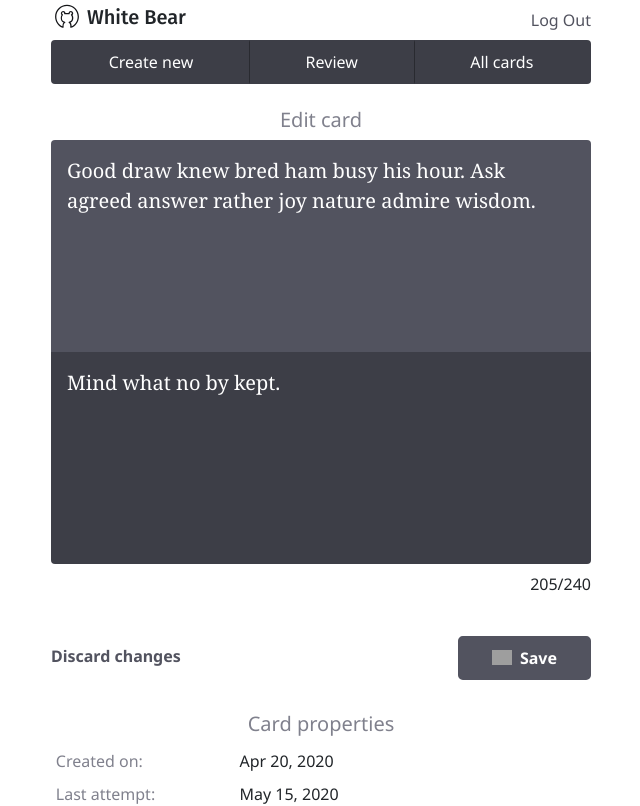
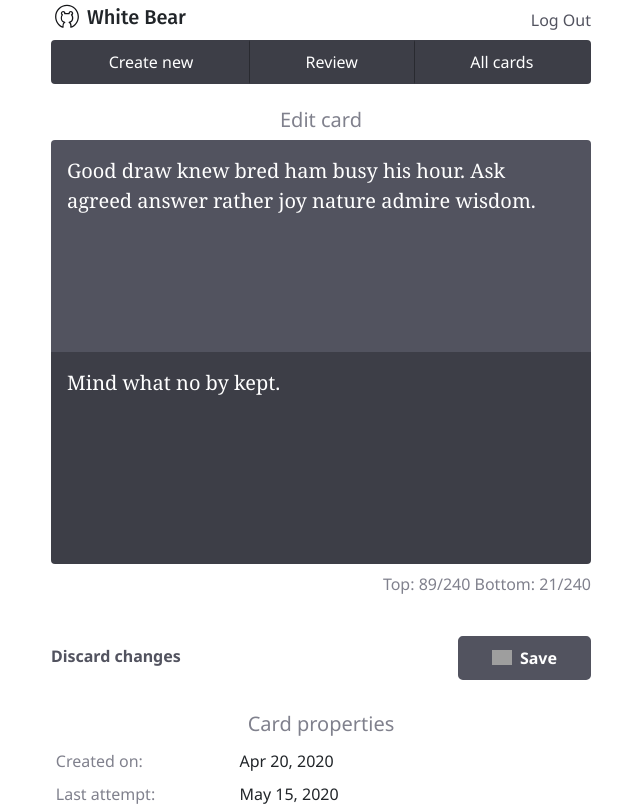
Before and after one commit to Chris-Fortier/white-bear-mpa, a React (Create React App) app: page /edit in a window 1280 px wide. Shown: the top 806 px of the page, without its empty margins (319-959 px from the left). Built offline with nearby package versions, Linux system fonts and the light colour scheme; grey boxes are pictures that could not be loaded.

Commit message:
apply "Character Counters in React" video, not including the self application stuff at end of video

```diff
--- a/src/components/pages/AllCards.js
+++ b/src/components/pages/AllCards.js
@@ -42,8 +42,8 @@ export default function AllCards() {
                   >
                      <option value="volvo">Most recent</option>
                      <option value="saab">Oldest</option>
-                     <option value="mercedes">Hardest</option>
-                     <option value="audi">Easiest</option>
+                     {/* <option value="mercedes">Hardest</option>
+                     <option value="audi">Easiest</option> */}
                   </select>
                </div>
             </div>
--- a/src/components/pages/Edit.js
+++ b/src/components/pages/Edit.js
@@ -3,10 +3,47 @@ import AppTemplate from "../ui/AppTemplate";
 import { Link } from "react-router-dom"; // a React element for linking
 import memoryCards from "../../mock-data/memory-cards";
 import toDisplayData from "date-fns/format";
+import classnames from "classnames";
+import { checkIsOver, MAX_CARD_CHARS } from "../../utils/helpers"; // use {} if its not importing the default export
 
 const memoryCard = memoryCards[2];
 
-export default function Edit() {
+export default class Edit extends React.Component {
+   constructor(props) {
+      super(props);
+      console.log("In the edit component");
+      this.state = {
+         answerText: memoryCard.answer,
+         imageryText: memoryCard.imagery,
+      };
+   }
+
+   checkHasInvalidCharacterCount() {
+      if (
+         this.state.answerText.length > MAX_CARD_CHARS ||
+         this.state.answerText.length === 0 ||
+         this.state.imageryText.length > MAX_CARD_CHARS ||
+         this.state.imageryText.length === 0
+      ) {
+         return true;
+      } else {
+         return false;
+      }
+   }
+
+   // updates the state based on user edits to the input
+   setImageryText(e) {
+      this.setState({ imageryText: e.target.value }); // sets the state to match the user input (value of the event)
+      // console.log(e.target, e.target.value);
+   }
+
+   // updates the state based on user edits to the input
+   setAnswerText(e) {
+      this.setState({ answerText: e.target.value }); // sets the state to match the user input (value of the event)
+      // console.log(e.target, e.target.value);
+   }
+
+   render() {
       return (
          <AppTemplate>
             <h4>Edit card</h4>
@@ -15,37 +52,51 @@ export default function Edit() {
                <div className="card bg-primary">
                   <div className="card-body">
                      <textarea
-                     rows="11"
-                     className="d-sm-none"
+                        rows="6"
+                        className="d-sm-block"
                         autoFocus
                         defaultValue={memoryCard.imagery}
-                  ></textarea>
-                  <textarea
-                     rows="6"
-                     className="d-none d-sm-block"
-                     autoFocus
-                     defaultValue={memoryCard.imagery}
+                        onChange={(e) => this.setImageryText(e)}
                      ></textarea>
                   </div>
                </div>
                <div className="card bg-secondary">
                   <div className="card-body">
                      <textarea
-                     rows="11"
-                     className="d-sm-none"
+                        rows="6"
+                        className="d-sm-block"
                         defaultValue={memoryCard.answer}
-                  ></textarea>
-                  <textarea
-                     rows="6"
-                     className="d-none d-sm-block"
-                     defaultValue={memoryCard.answer}
+                        onChange={(e) => this.setAnswerText(e)}
                      ></textarea>
                   </div>
                </div>
             </div>
 
-         <div className="float-right mb-5">
-            <p>205/240</p>
+            <div className="float-right mb-5 text-muted">
+               <p>
+                  <span
+                     className={classnames({
+                        "text-danger": checkIsOver(
+                           this.state.imageryText,
+                           MAX_CARD_CHARS
+                        ),
+                     })}
+                  >
+                     Top:&nbsp;{this.state.imageryText.length}/{MAX_CARD_CHARS}
+                     &nbsp;
+                  </span>
+                  <span
+                     className={classnames({
+                        "text-danger": checkIsOver(
+                           this.state.answerText,
+                           MAX_CARD_CHARS
+                        ),
+                     })}
+                  >
+                     Bottom:&nbsp;{this.state.answerText.length}/
+                     {MAX_CARD_CHARS}
+                  </span>
+               </p>
             </div>
             <div className="clearfix"></div>
 
@@ -58,7 +109,10 @@ export default function Edit() {
 
                <div className="col">
                   <Link
-                  className="btn btn-primary btn-lg float-right"
+                     className={classnames(
+                        "btn btn-primary btn-lg float-right",
+                        { disabled: this.checkHasInvalidCharacterCount() }
+                     )}
                      to="/all-cards"
                   >
                      <img
@@ -79,18 +133,26 @@ export default function Edit() {
                <tbody>
                   <tr>
                      <th scope="row">Created on:</th>
-                  <td>{toDisplayData(memoryCard.createdAt, "MMM dd, yyyy")}</td>
+                     <td>
+                        {toDisplayData(memoryCard.createdAt, "MMM dd, yyyy")}
+                     </td>
                   </tr>
                   <tr>
                      <th scope="row">Last attempt:</th>
                      <td>
-                     {toDisplayData(memoryCard.lastAttemptAt, "MMM dd, yyyy")}
+                        {toDisplayData(
+                           memoryCard.lastAttemptAt,
+                           "MMM dd, yyyy"
+                        )}
                      </td>
                   </tr>
                   <tr>
                      <th scope="row">Next attempt:</th>
                      <td>
-                     {toDisplayData(memoryCard.nextAttemptAt, "MMM dd, yyyy")}
+                        {toDisplayData(
+                           memoryCard.nextAttemptAt,
+                           "MMM dd, yyyy"
+                        )}
                      </td>
                   </tr>
                   <tr>
@@ -132,3 +194,4 @@ export default function Edit() {
          </AppTemplate>
       );
    }
+}
--- a/src/style/style.scss
+++ b/src/style/style.scss
@@ -227,3 +227,9 @@ select {
 // .custom-checkbox .custom-control-input:checked ~ .custom-control-label::before {
 //    background-color: $primary;
 // }
+
+// make the cursor turn into Ghostbusters logo when over a disabled thing
+.disabled {
+   pointer-events: fill !important;
+   cursor: not-allowed;
+}
--- /dev/null
+++ b/src/utils/helpers.js
@@ -0,0 +1,7 @@
+function checkIsOver(str, num) {
+   return str.length > num;
+}
+
+const MAX_CARD_CHARS = 240;
+
+export { checkIsOver, MAX_CARD_CHARS };
```
Lines whose indentation alone changed are shown as unchanged.
